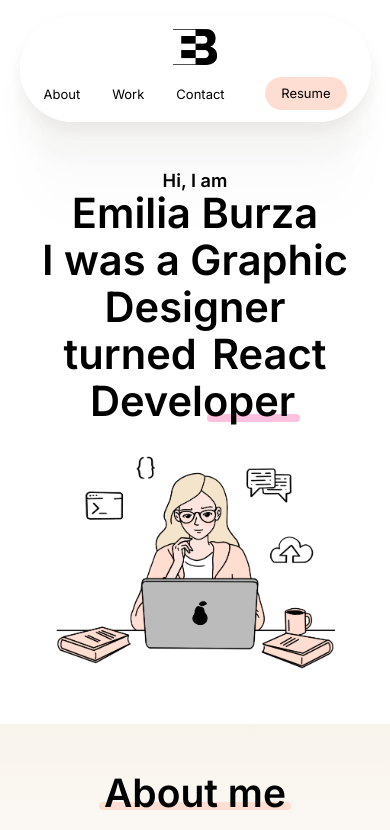
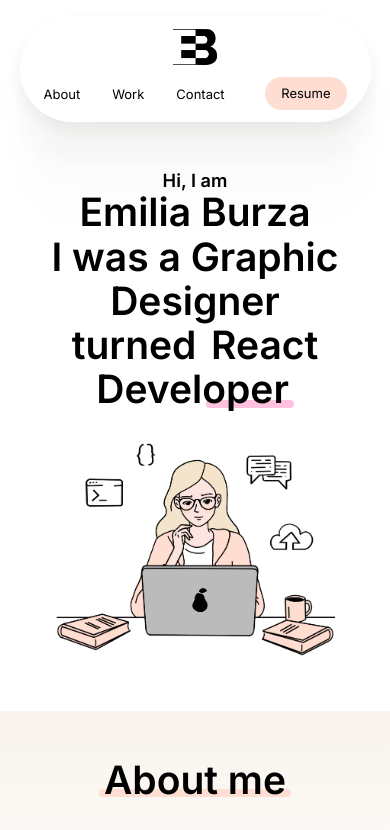
Before and after one commit to eburza/portfolio-emilia-burza, a React (Vite) app: page / in a window 390 px wide. Shown: the top 830 px of the page. Built offline with nearby package versions, Linux system fonts and the light colour scheme.

Commit message:
Change responsiveness settings

```diff
--- a/src/css/abstract/mixins.scss
+++ b/src/css/abstract/mixins.scss
@@ -43,8 +43,8 @@
     }
 
     @include respond-to(mobile) {
-        font-size: calc-responsive-size(4rem, map-get($scale-factors, mobile));
-        line-height: calc-responsive-size(4.5rem, map-get($scale-factors, mobile));
+        font-size: calc-responsive-size(3.75rem, map-get($scale-factors, mobile));
+        line-height: calc-responsive-size(4.25rem, map-get($scale-factors, mobile));
     }
 }
 
--- a/src/css/base/responsive.scss
+++ b/src/css/base/responsive.scss
@@ -355,15 +355,15 @@ footer {
 .portfolio-website {
     @include respond-to(large) {
         .underscore::after {
-            height: 1.5rem;
+            height: 1.25rem;
         }
 
         .underscore::after {
-            height: 1.5rem;
+            height: 1.25rem;
         }
 
         .underscore::after {
-            height: 1.5rem;
+            height: 1.25rem;
         }
     }
 
--- a/src/css/styles.css
+++ b/src/css/styles.css
@@ -333,13 +333,13 @@ footer .navigation-footer-links {
 
 @media screen and (max-width: 1920px) {
   .portfolio-website .underscore::after {
-    height: 1.5rem;
+    height: 1.25rem;
   }
   .portfolio-website .underscore::after {
-    height: 1.5rem;
+    height: 1.25rem;
   }
   .portfolio-website .underscore::after {
-    height: 1.5rem;
+    height: 1.25rem;
   }
 }
 @media screen and (max-width: 1650px) {
@@ -460,8 +460,8 @@ body {
 }
 @media screen and (max-width: 690px) {
   .heading-xl {
-    font-size: 2.6rem;
-    line-height: 2.925rem;
+    font-size: 2.4375rem;
+    line-height: 2.7625rem;
   }
 }
 
```
